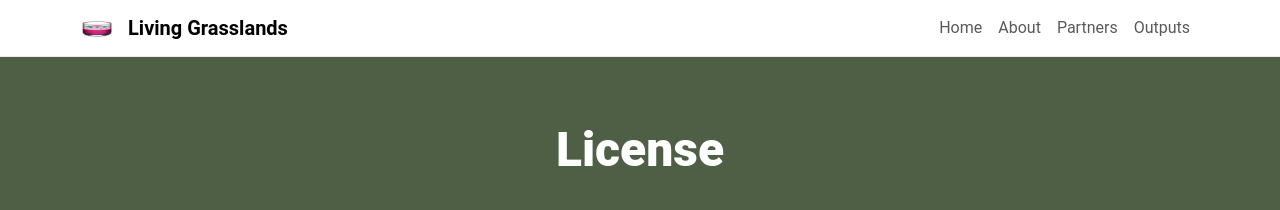
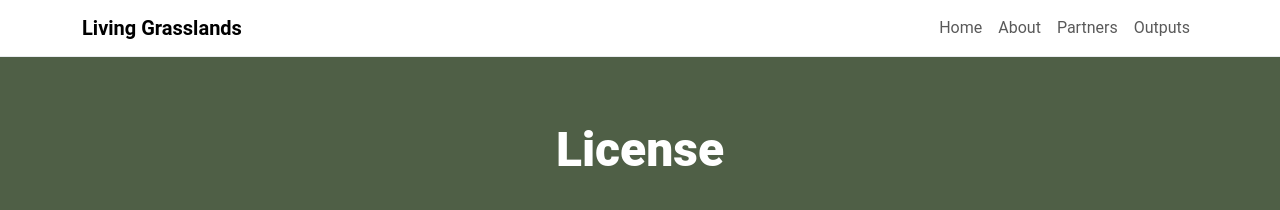
Before and after one commit to living-grasslands/website, a Jekyll site: the page built from LIVING_GRASSLANDS.md, in a window 1280 px wide. Shown: the top 210 px of the page. Built offline with Jekyll 4.4.1, drawn with Linux system fonts in a browser that asks for light colours; our own code applies the rules of GitHub Pages for plain Markdown files.

```diff
--- a/_config.yml
+++ b/_config.yml
@@ -24,7 +24,7 @@ colors:
   footer: "#6f8f72"                     # Background color for footer: use color that contrasts well with white
 font_serif: true                        # Font type for page content: serif (default) or slightly smaller sans-serif
 rounded_corners: true                   # Enable (default) rounded corners on boxes and buttons
-logo: /assets/theme/images/petri-dish_1f9eb.png # Logo in navbar, will be displayed with 30px height
+logo: #/assets/theme/images/petri-dish_1f9eb.png      # Logo in navbar, will be displayed with 30px height
 
 # BUILD SETTINGS
 markdown: kramdown
```
Also changed, not shown: favicon_old.ico (renamed from favicon.ico).
